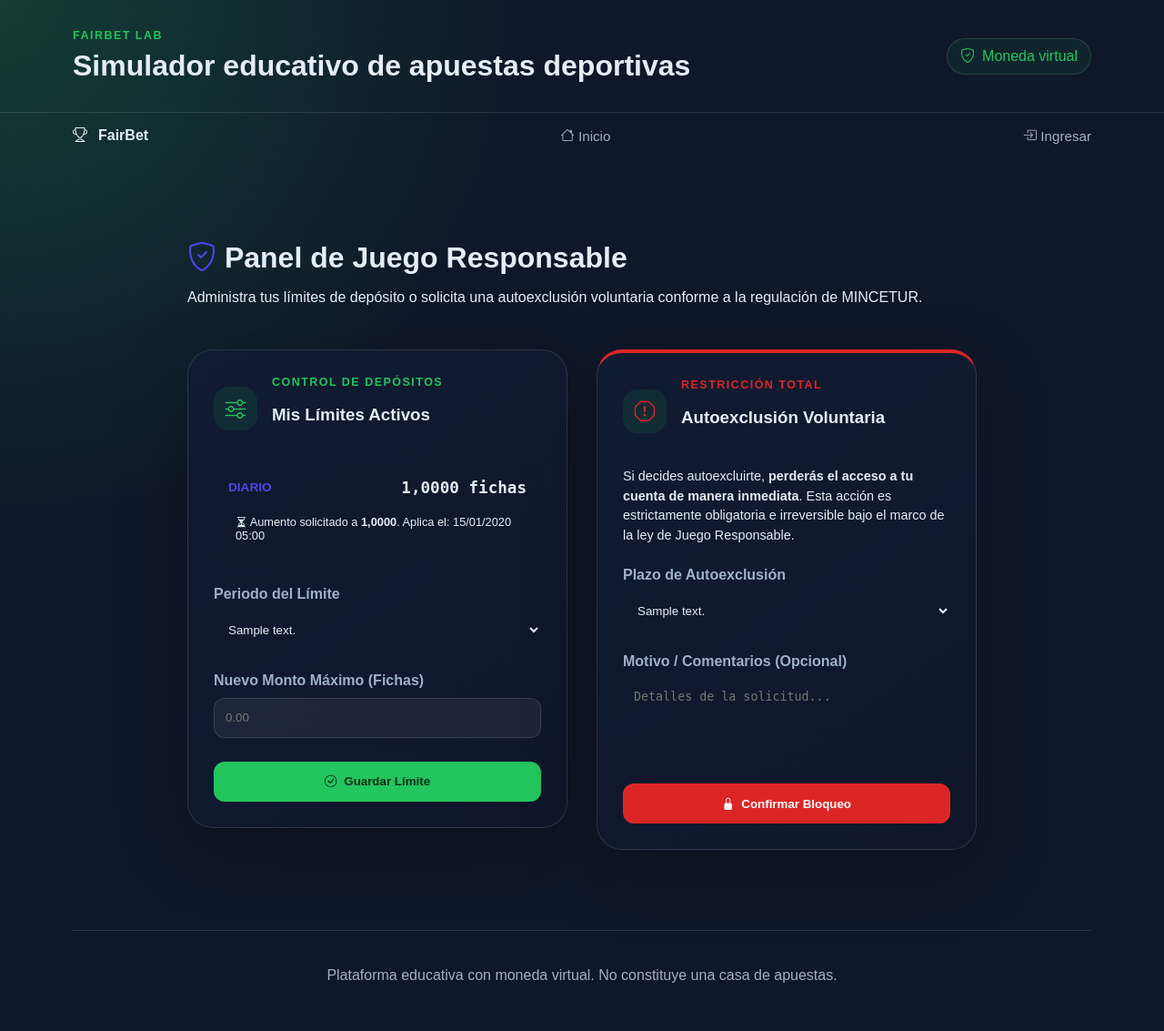
After one commit to JeanJairo06/FairBet, a Django app: template templates/juego_responsable/panel.html in a window 1280 px wide. The commit adds this page. Shown: the whole page at 91% size. Run offline with Django 5.2, Linux system fonts and the light colour scheme; tables that the repository leaves empty hold one stand-in row (values such as "Sample post"); the template is opened without the code that fills it: values that come from a table or form of the project are taken from there, most other values are stand-ins (such as "Sample title", 1, 10 or a date in 2020); parts of the project's set-up code (start-up, migrations or seed data) failed here and were passed over.

Commit message:
feat: se integro panel de juego responsable

```diff
--- a/config/urls.py
+++ b/config/urls.py
@@ -26,4 +26,7 @@ urlpatterns = [
     path('accounts/login/', LoginView.as_view(template_name='registration/login.html'), name='login'),
     path('accounts/logout/', LogoutView.as_view(), name='logout'),
     path('api/v1/', include('api.urls')),
+
+
+    path('juego-responsable/', include('juego_responsable.urls')),
 ]
--- /dev/null
+++ b/juego_responsable/urls.py
@@ -0,0 +1,8 @@
+from django.urls import path
+from juego_responsable.views import panel_juego_responsable_view
+
+app_name = 'juego_responsable'
+
+urlpatterns = [
+    path('panel/', panel_juego_responsable_view, name='panel'),
+]
--- /dev/null
+++ b/templates/juego_responsable/panel.html
@@ -0,0 +1,113 @@
+{% extends 'base.html' %}
+
+{% block title %}Juego Responsable | FairBet Lab{% endblock %}
+
+{% block content %}
+<section class="auth-layout" style="max-width: 900px; margin: 0 auto; padding: 2rem 1rem;">
+
+    <div style="margin-bottom: 2rem; width: 100%;">
+        <h2 style="color: var(--text-main); font-size: 2rem; font-weight: 700; margin-bottom: 0.5rem;">
+            <i class="bi bi-shield-check" style="color: #4f46e5;"></i> Panel de Juego Responsable
+        </h2>
+        <p style="color: var(--text-muted); font-size: 1rem;">
+            Administra tus límites de depósito o solicita una autoexclusión voluntaria conforme a la regulación de MINCETUR.
+        </p>
+    </div>
+
+    <div style="display: grid; grid-template-columns: repeat(auto-fit, minmax(350px, 1fr)); gap: 2rem; width: 100%; align-items: start;">
+
+        <div class="auth-card" style="margin: 0; width: 100%;">
+            <div class="auth-card__header">
+                <i class="bi bi-sliders"></i>
+                <div>
+                    <p class="eyebrow">Control de depósitos</p>
+                    <h3>Mis Límites Activos</h3>
+                </div>
+            </div>
+
+            {% if limites %}
+                <div style="margin-bottom: 1.5rem; display: flex; flex-direction: column; gap: 1rem;">
+                    {% for limite in limites %}
+                        <div style="padding: 1rem; background: rgba(0,0,0,0.02); border: 1px solid var(--border-color); border-radius: 6px;">
+                            <div style="display: flex; justify-content: space-between; align-items: center;">
+                                <strong style="text-transform: uppercase; font-size: 0.85rem; color: #4f46e5;">
+                                    {{ limite.get_periodo_display }}
+                                </strong>
+                                <span style="font-family: monospace; font-weight: 700; font-size: 1.1rem;">
+                                    {{ limite.limite_actual }} fichas
+                                </span>
+                            </div>
+
+                            {% if limite.limite_pendiente %}
+                                <div class="message message--error" style="margin-top: 0.75rem; font-size: 0.8rem; padding: 0.5rem;">
+                                    <i class="bi bi-hourglass-split"></i>
+                                    Aumento solicitado a <strong>{{ limite.limite_pendiente }}</strong>.
+                                    Aplica el: {{ limite.pendiente_aplicar_en|date:"d/m/Y H:i" }}
+                                </div>
+                            {% endif %}
+                        </div>
+                    {% endfor %}
+                </div>
+            {% else %}
+                <p style="font-size: 0.9rem; color: var(--text-muted); font-style: italic; margin-bottom: 1.5rem;">
+                    No tienes límites configurados todavía. Tu cuenta opera con los máximos por defecto.
+                </p>
+            {% endif %}
+
+            <form method="post" class="auth-form">
+                {% csrf_token %}
+                <input type="hidden" name="accion" value="cambiar_limite">
+
+                <label for="id_periodo">Periodo del Límite</label>
+                <select name="periodo" id="id_periodo" class="auth-form" style="width: 100%; padding: 0.75rem; border: 1px solid var(--border-color); border-radius: 6px; background-color: var(--bg-main); color: var(--text-main); margin-bottom: 1rem; color-scheme: dark;">
+                    {% for value, text in choices_periodo %}
+                        <option value="{{ value }}" style="background-color: #1e293b; color: #ffffff;">{{ text }}</option>
+                    {% endfor %}
+                </select>
+
+                <label for="id_monto">Nuevo Monto Máximo (Fichas)</label>
+                <input type="number" name="monto" id="id_monto" step="0.01" min="0" required placeholder="0.00">
+
+                <button type="submit" class="button button--primary button--full" style="margin-top: 1rem;">
+                    <i class="bi bi-check-circle"></i> Guardar Límite
+                </button>
+            </form>
+        </div>
+
+        <div class="auth-card" style="margin: 0; width: 100%; border-top: 4px solid #dc2626;">
+            <div class="auth-card__header">
+                <i class="bi bi-exclamation-octagon" style="color: #dc2626;"></i>
+                <div>
+                    <p class="eyebrow" style="color: #dc2626;">Restricción total</p>
+                    <h3>Autoexclusión Voluntaria</h3>
+                </div>
+            </div>
+
+            <p style="font-size: 0.9rem; color: var(--text-muted); margin-bottom: 1.5rem; line-height: 1.5;">
+                Si decides autoexcluirte, <strong>perderás el acceso a tu cuenta de manera inmediata</strong>. Esta acción es estrictamente obligatoria e irreversible bajo el marco de la ley de Juego Responsable.
+            </p>
+
+            <form method="post" class="auth-form">
+                {% csrf_token %}
+                <input type="hidden" name="accion" value="autoexcluirse">
+
+                <label for="id_tipo_autoexclusion">Plazo de Autoexclusión</label>
+                <select name="tipo_autoexclusion" id="id_tipo_autoexclusion" class="auth-form" style="width: 100%; padding: 0.75rem; border: 1px solid var(--border-color); border-radius: 6px; background-color: var(--bg-main); color: var(--text-main); margin-bottom: 1rem; color-scheme: dark;">
+                    {% for value, text in choices_autoexclusion %}
+                        <option value="{{ value }}" style="background-color: #1e293b; color: #ffffff;">{{ text }}</option>
+                    {% endfor %}
+                </select>
+
+                <label for="id_motivo">Motivo / Comentarios (Opcional)</label>
+                <textarea name="motivo" id="id_motivo" rows="3" style="width: 100%; padding: 0.75rem; border: 1px solid var(--border-color); border-radius: 6px; background-color: var(--bg-main); color: var(--text-main); resize: none; margin-bottom: 1.5rem;" placeholder="Detalles de la solicitud..."></textarea>
+
+                <button type="submit" class="button button--full" style="background-color: #dc2626; color: white; border: none;"
+                        onclick="return confirm('¿Está completamente seguro? Se cerrará su sesión y su cuenta quedará bloqueada de inmediato en FairBet Lab.');">
+                    <i class="bi bi-lock-fill"></i> Confirmar Bloqueo
+                </button>
+            </form>
+        </div>
+
+    </div>
+</section>
+{% endblock %}
--- a/templates/partials/nav.html
+++ b/templates/partials/nav.html
@@ -6,6 +6,9 @@
 
     <div class="site-nav__links">
         <a href="{% url 'home' %}"><i class="bi bi-house"></i> Inicio</a>
+        {% if request.user.is_authenticated and request.user.rol == 'PLAYER'%}
+            <a href="{% url 'juego_responsable:panel' %}"><i class="bi bi-shield-check"></i> Juego Responsable</a>
+        {% endif %}
     </div>
 
     <div class="site-nav__auth">
```
